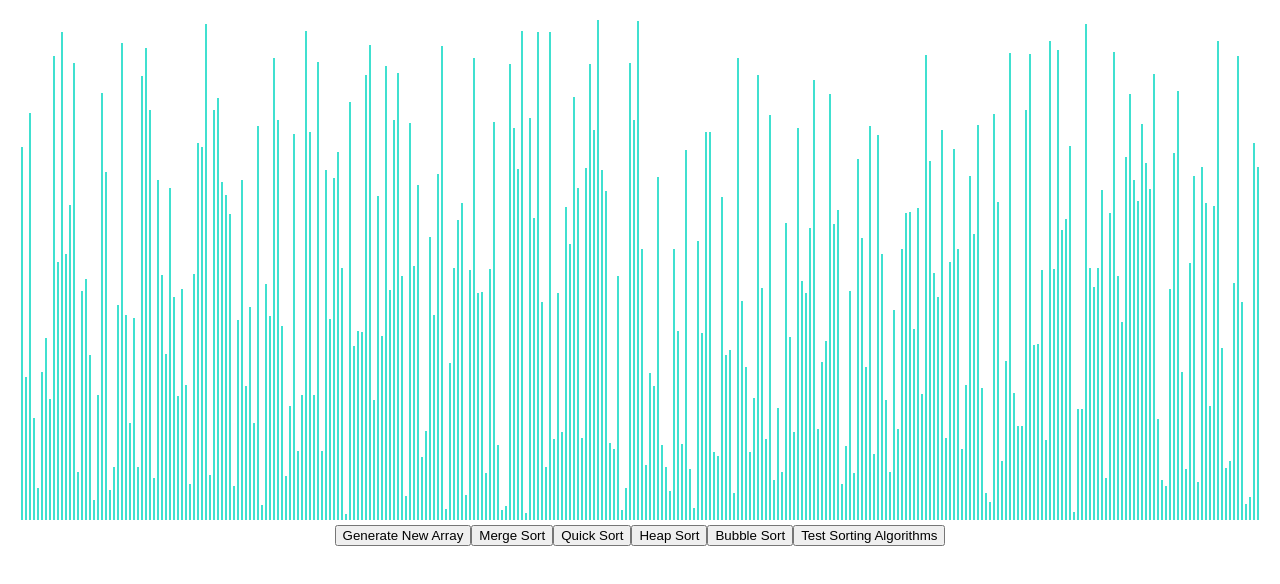
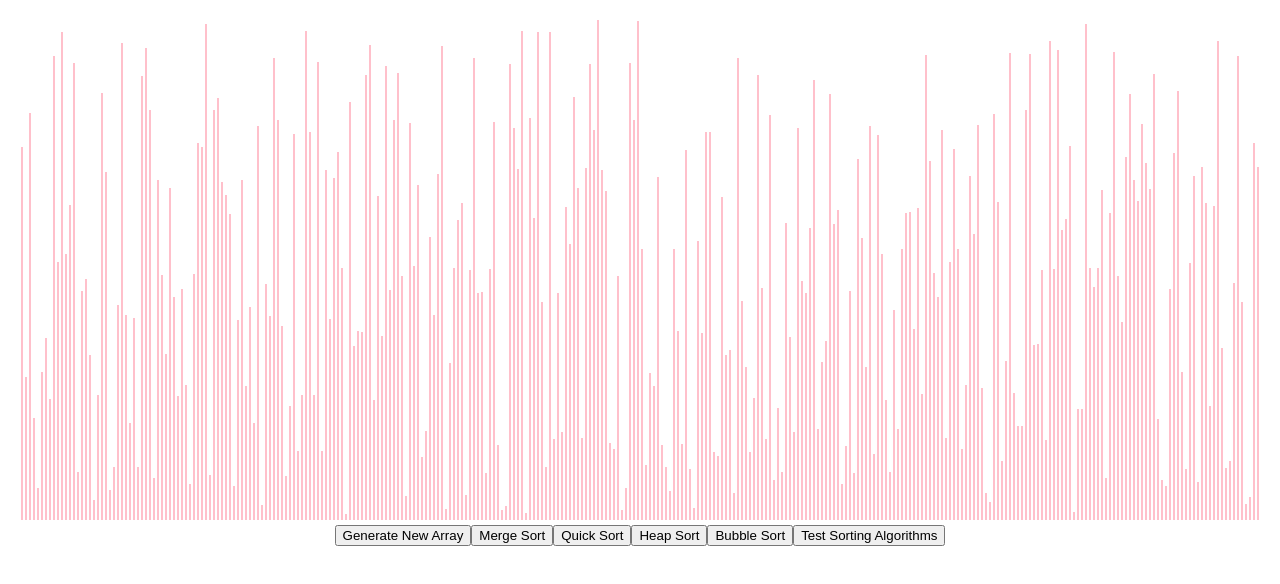
Before and after one commit to SafiyaJ/Sorting-Algorithms-Visualiser, a React (Create React App) app: page / in a window 1280 px wide. Shown: the top 584 px of the page. Built offline with nearby package versions, Linux system fonts and the light colour scheme.

Commit message:
Changed the colour of the bars to pink and navy

```diff
--- a/src/SortingVisualiser/SortingVisualiser.css
+++ b/src/SortingVisualiser/SortingVisualiser.css
@@ -6,7 +6,7 @@
 
 .array-bar{
     width: 2px;
-    background-color: turquoise;
+    background-color: pink;
     display: inline-block;
     margin: 0 1px;
 
--- a/src/SortingVisualiser/SortingVisualiser.jsx
+++ b/src/SortingVisualiser/SortingVisualiser.jsx
@@ -39,7 +39,7 @@ export default class SortingVisualiser extends React.Component {
                 const [barOneIdx, barTwoIdx] = animations[i];
                 const barOneStyle = arrayBars[barOneIdx].style;
                 const barTwoStyle = arrayBars[barTwoIdx].style;
-                const color = i% 3 === 0 ? 'red' : 'turquoise';
+                const color = i% 3 === 0 ? 'navy' : 'pink';
                 setTimeout(() => {
                     barOneStyle.backgroundColor = color;
                     barTwoStyle.backgroundColor = color;
```
